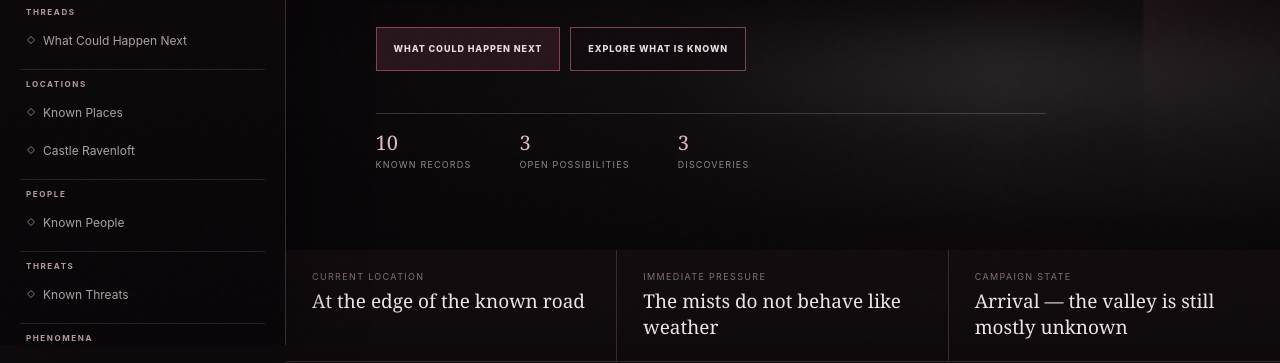
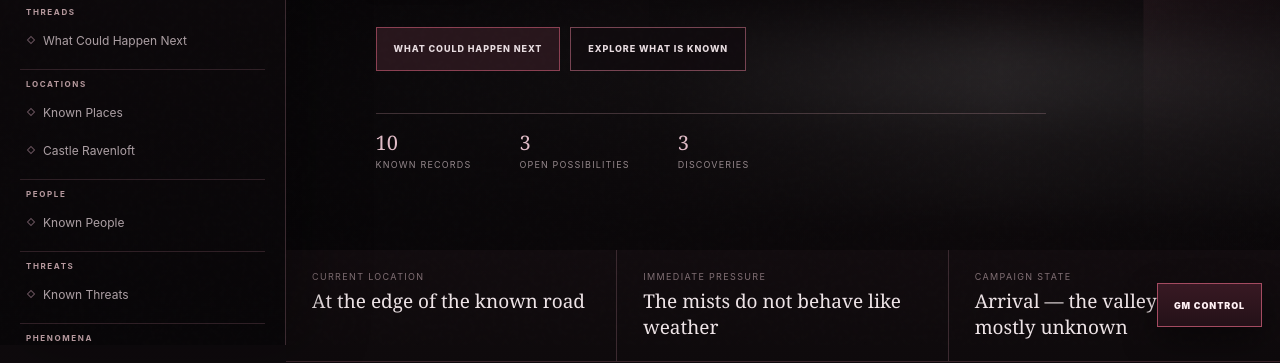
Before and after one commit to potmoodle-debug/barovia-daggerheart, a plain HTML site: page index.html in a window 1280 px wide. Shown: the part 455-818 px from the top of the page. Drawn offline with Linux system fonts and the light colour scheme; no server answers.

Commit message:
Style persistent player-to-GM switch

```diff
--- a/barovia-polish.css
+++ b/barovia-polish.css
@@ -269,3 +269,22 @@ button:focus-visible,a:focus-visible,input:focus-visible,textarea:focus-visible,
   .top-actions{display:none}
   .sidebar-gm-link{display:grid}
 }
+.site-switch-float{
+  position:fixed;right:18px;bottom:18px;z-index:10020;
+  display:inline-flex;align-items:center;justify-content:center;
+  min-height:44px;padding:0 16px;
+  border:1px solid #a44b61;
+  background:linear-gradient(180deg,#381923,#241118);
+  color:#fff0f4;text-decoration:none;
+  text-transform:uppercase;letter-spacing:.1em;
+  font-size:9px;font-weight:900;
+  box-shadow:0 14px 35px rgba(0,0,0,.42);
+  backdrop-filter:blur(8px);
+}
+.site-switch-float:hover{
+  border-color:#d06a82;background:#4a1f2d;color:#fff;
+  transform:translateY(-2px);
+}
+@media(max-width:620px){
+  .site-switch-float{right:12px;bottom:12px;min-height:42px;padding:0 13px}
+}
```
